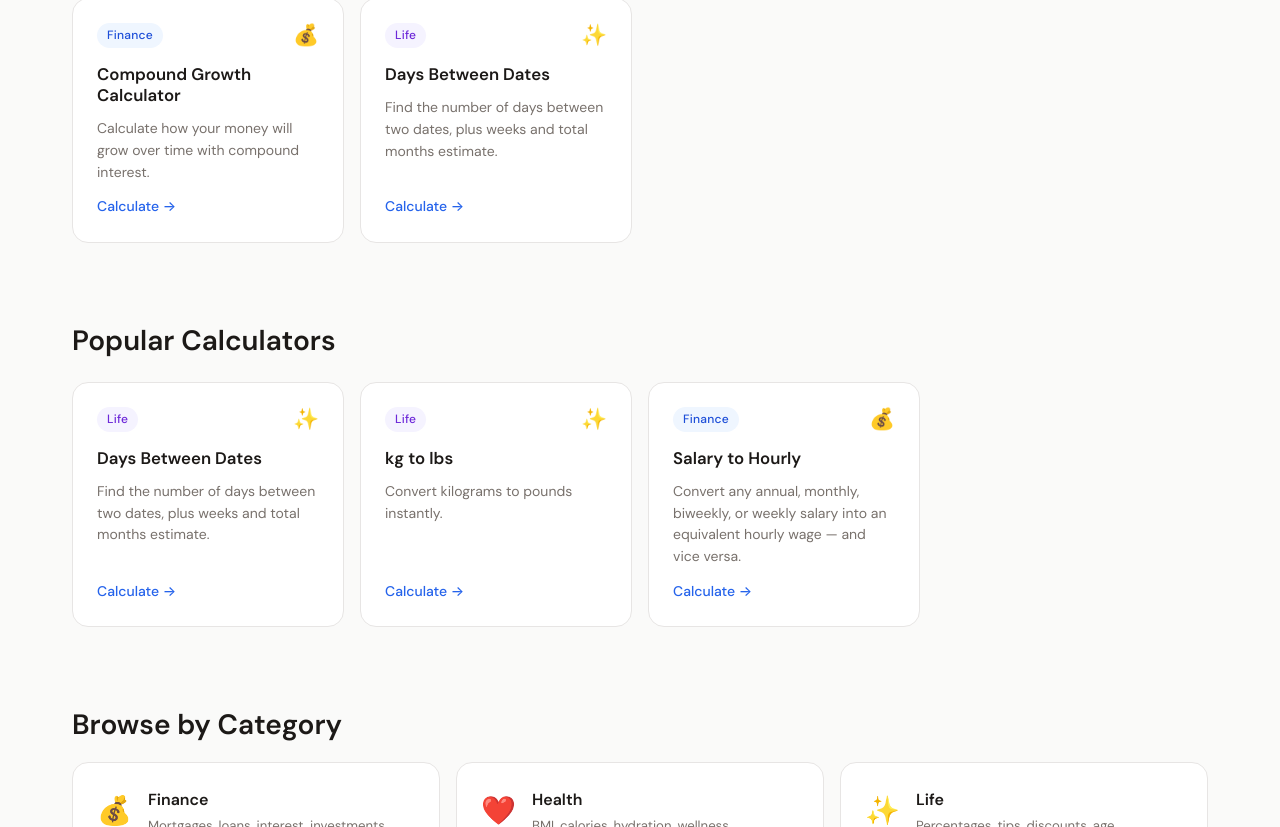
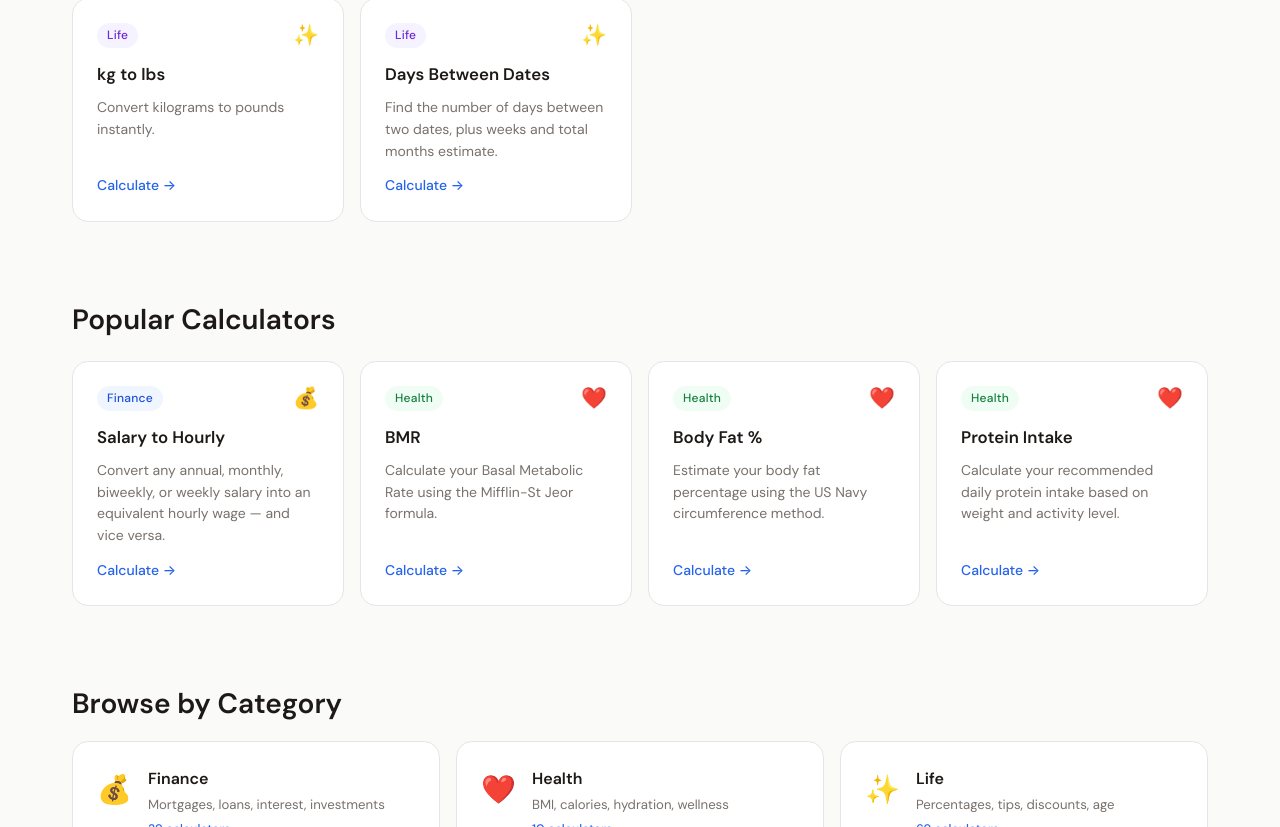
Before and after one commit to CodeAndCalories/better-calculators, a Next.js app: page / in a window 1280 px wide. Shown: the part 788-1615 px from the top of the page. Built offline with nearby package versions, Linux system fonts and the light colour scheme.

Commit message:
Update homepage popular calculators

```diff
--- a/src/app/page.tsx
+++ b/src/app/page.tsx
@@ -11,34 +11,29 @@ export const metadata: Metadata = {
   alternates: { canonical: "https://bettercalculators.net" },
 };
 
-// Slugs are sourced directly from each calculator's slug: field in the registry.
-// Short-named files (mortgage, bmi, age, tip, calorie, percentage) use their
-// filename as their slug with no "-calculator" suffix.
-// Files imported as *Calculator use the full kebab name with "-calculator" suffix.
+// All slugs verified against src/calculators/index.ts import paths.
 const featuredSlugs = [
-  "mortgage",               // ./mortgage  → slug: "mortgage"
-  "compound-growth-calculator", // ./compound-growth-calculator → confirmed slug
-  "bmi",                    // ./bmi       → slug: "bmi"
-  "calorie",                // ./calorie   → slug: "calorie"
-  "percentage",             // ./percentage → slug: "percentage"
-  "age",                    // ./age       → slug: "age"
-  "days-between-dates-calculator", // ./days-between-dates-calculator → confirmed
-  "tip",                    // ./tip       → slug: "tip"
+  "mortgage",                      // import mortgage from "./mortgage"
+  "bmi",                           // import bmi from "./bmi"
+  "calorie",                       // import calorie from "./calorie"
+  "tip",                           // import tip from "./tip"
+  "kg-to-lbs",                     // import kgToLbsCalculator from "./kg-to-lbs"
+  "days-between-dates-calculator", // import daysBetweenDatesCalculator from "./days-between-dates-calculator"
+];
+
+const popularSlugs = [
+  "age",                         // import age from "./age"
+  "percentage",                  // import percentage from "./percentage"
+  "salary-to-hourly-calculator", // import salaryToHourlyCalculator from "./salary-to-hourly-calculator"
+  "bmr-calculator",              // import bmrCalculator from "./bmr-calculator"
+  "body-fat-calculator",         // import bodyFatCalculator from "./body-fat-calculator"
+  "protein-intake-calculator",   // import proteinIntakeCalculator from "./protein-intake-calculator"
 ];
 
 const featuredCalcs = featuredSlugs.flatMap((slug) => {
   const c = calculators.find((x) => x.slug === slug);
   return c ? [c] : [];
 });
-
-const popularLinks: { label: string; slug: string }[] = [
-  { label: "Age Calculator",        slug: "age" },
-  { label: "Days Between Dates",    slug: "days-between-dates-calculator" },
-  { label: "Percentage Calculator", slug: "percentage" },
-  { label: "BMI Calculator",        slug: "bmi" },
-  { label: "kg to lbs",             slug: "kg-to-lbs" },
-  { label: "Salary to Hourly",      slug: "salary-to-hourly-calculator" },
-];
 
 export default function HomePage() {
   return (
@@ -88,7 +83,7 @@ export default function HomePage() {
           <h2>Popular Calculators</h2>
         </div>
         <div className={styles.grid}>
-          {popularLinks.map(({ slug }) => {
+          {popularSlugs.map((slug) => {
             const calc = calculators.find((x) => x.slug === slug);
             if (!calc) return null;
             return <CalculatorCard key={slug} calc={calc} />;
@@ -102,8 +97,8 @@ export default function HomePage() {
         <div className={styles.categories}>
           {[
             { slug: "finance", label: "Finance", icon: "💰", desc: "Mortgages, loans, interest, investments", count: calculators.filter((c) => c.category === "finance").length },
-            { slug: "health", label: "Health", icon: "❤️", desc: "BMI, calories, hydration, wellness", count: calculators.filter((c) => c.category === "health").length },
-            { slug: "life", label: "Life", icon: "✨", desc: "Percentages, tips, discounts, age", count: calculators.filter((c) => c.category === "life").length },
+            { slug: "health",  label: "Health",  icon: "❤️", desc: "BMI, calories, hydration, wellness",     count: calculators.filter((c) => c.category === "health").length },
+            { slug: "life",    label: "Life",    icon: "✨", desc: "Percentages, tips, discounts, age",      count: calculators.filter((c) => c.category === "life").length },
           ].map((cat) => (
             <Link key={cat.slug} href={`/calculators/${cat.slug}`} className={styles.categoryCard}>
               <span className={styles.catIcon}>{cat.icon}</span>
@@ -123,9 +118,9 @@ export default function HomePage() {
           <h2>Why Better Calculators?</h2>
           <div className={styles.trustGrid}>
             {[
-              { icon: "⚡", title: "Instant results", desc: "No loading spinners. Results update as you type or on one click." },
+              { icon: "⚡", title: "Instant results",   desc: "No loading spinners. Results update as you type or on one click." },
               { icon: "🎯", title: "Accurate formulas", desc: "Every calculator uses the same formulas trusted by professionals." },
-              { icon: "📱", title: "Works everywhere", desc: "Fully responsive and accessible on any device or screen size." },
+              { icon: "📱", title: "Works everywhere",  desc: "Fully responsive and accessible on any device or screen size." },
               { icon: "🔒", title: "No data collected", desc: "Everything runs in your browser. We never store your numbers." },
             ].map((item) => (
               <div key={item.title} className={styles.trustItem}>
```
